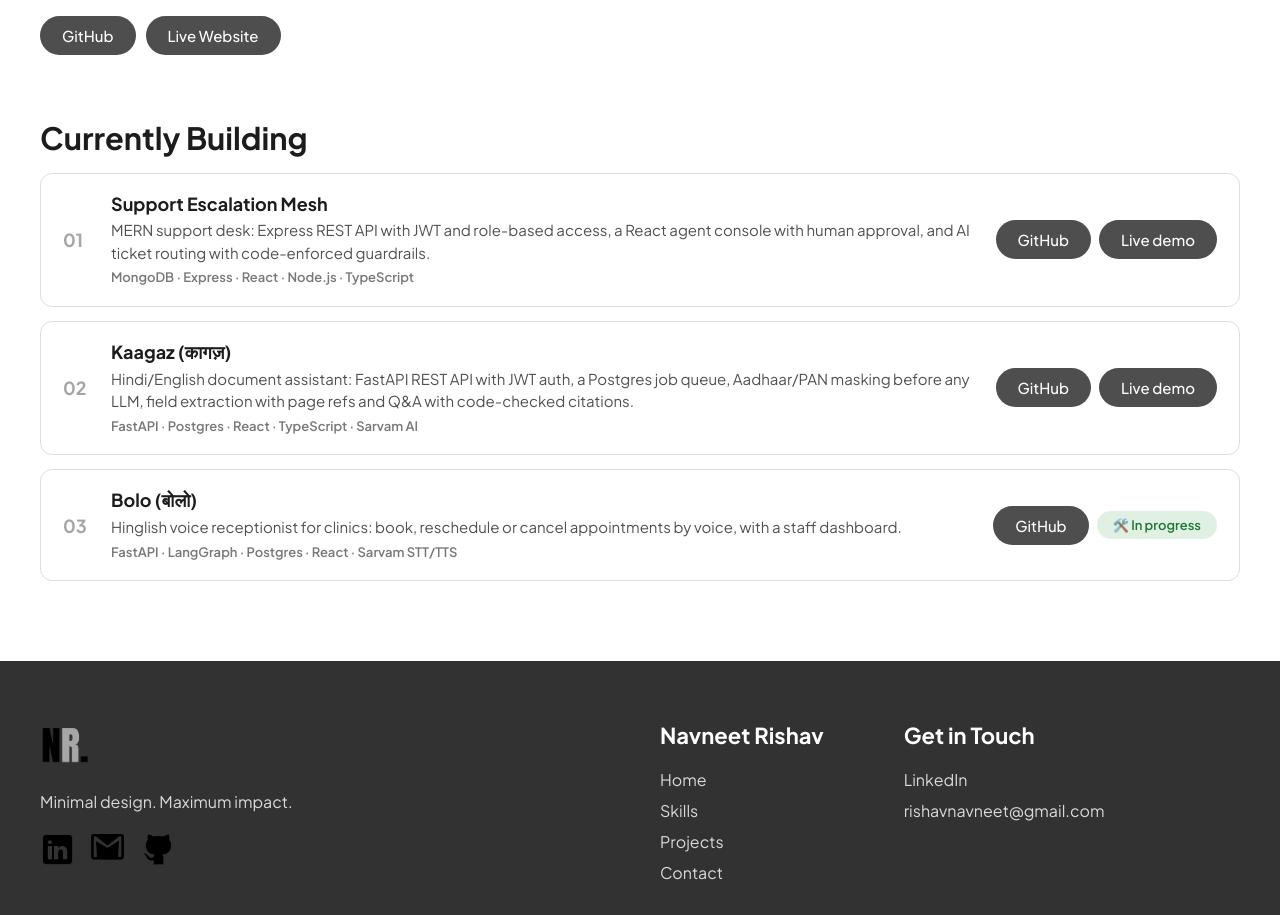
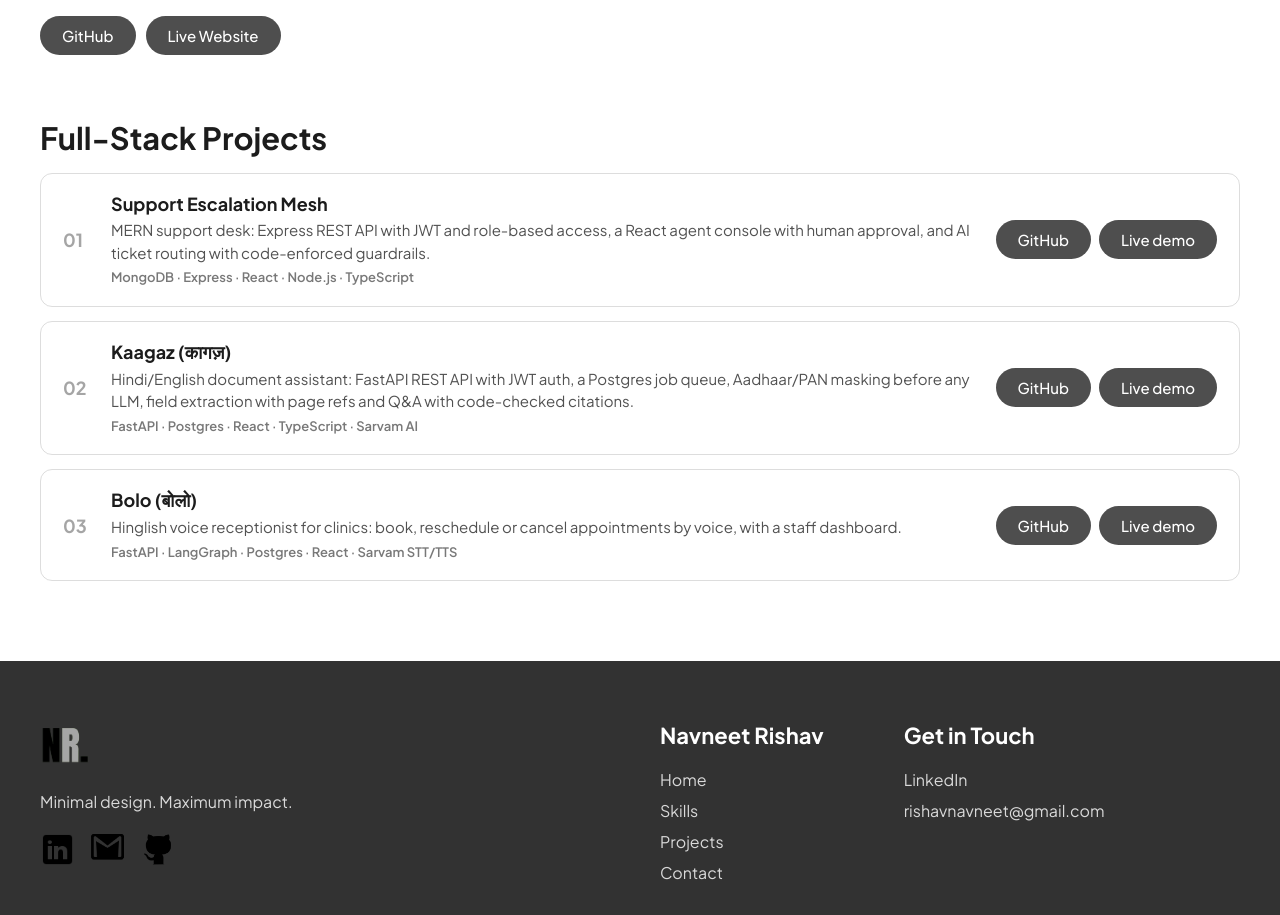
Before and after one commit to Navneet-Rishav/its-navneetrishav, a React (Vite) app: page / in a window 1280 px wide. Shown: the part 2184-3099 px from the top of the page. Built offline with nearby package versions, Linux system fonts and the light colour scheme.

Commit message:
Bolo is live; all three projects live: rename section to Full-Stack Projects

```diff
--- a/src/Components/Projects/Projects.jsx
+++ b/src/Components/Projects/Projects.jsx
@@ -27,8 +27,9 @@ const upcomingProjects = [
     pitch: 'Hinglish voice receptionist for clinics: book, reschedule or cancel appointments by voice, with a staff dashboard.',
     stack: 'FastAPI · LangGraph · Postgres · React · Sarvam STT/TTS',
     repo: 'https://github.com/Navneet-Rishav/bolo',
-    status: 'in-progress',
-    statusLabel: '🛠️ In progress',
+    live: 'https://bolo-liard.vercel.app',
+    status: 'live',
+    statusLabel: '✅ Live',
   },
 ]
 
@@ -56,7 +57,7 @@ const Projects = () => {
       </div>
 
       <div className="upcoming-title">
-        <h2>Currently Building</h2>
+        <h2>Full-Stack Projects</h2>
       </div>
       <div className="upcoming-list">
         {upcomingProjects.map((proj, idx) => (
```
